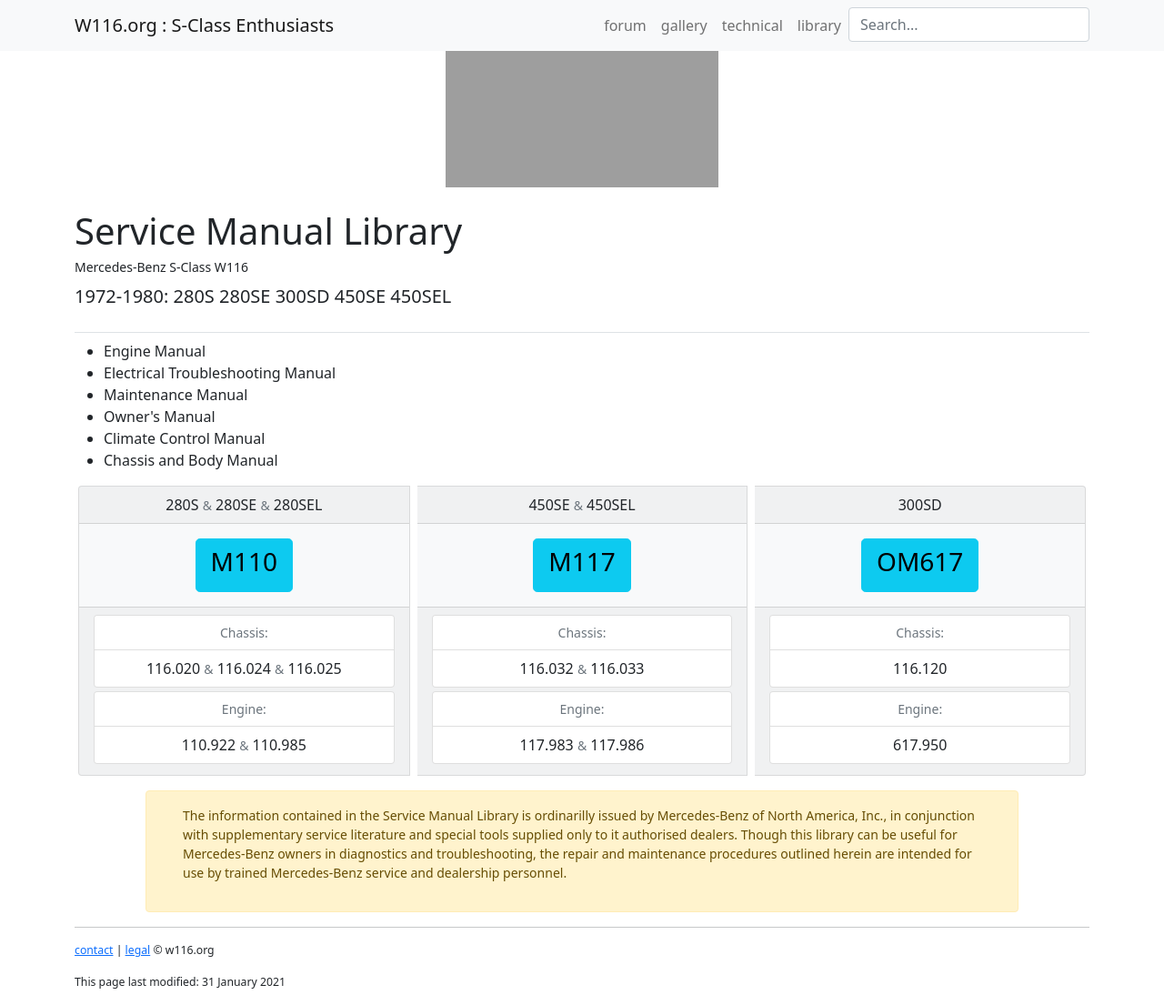
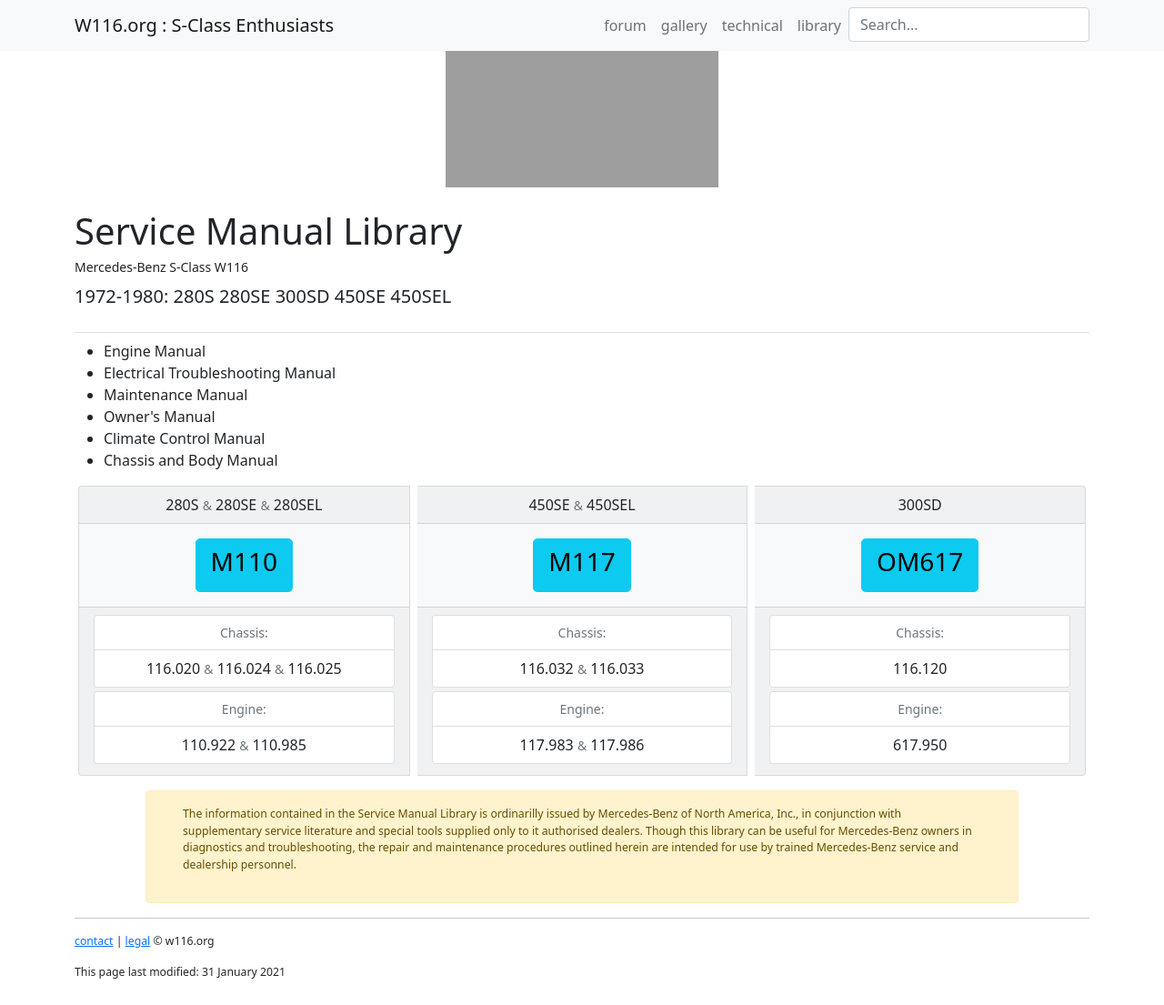
Before and after one commit to W116org/handbook, a Jekyll site: the page built from index.html, in a window 1280 px wide. Shown: the whole page at 91% size. Built offline with Jekyll 4.4.1, drawn with Linux system fonts in a browser that asks for light colours; comment, search, counter and statistics services are not loaded; grey boxes are pictures that could not be loaded.

Commit message:
Update disclaimer.html

```diff
--- a/_includes/disclaimer.html
+++ b/_includes/disclaimer.html
@@ -1,4 +1,4 @@
-<div id="disclaimer" class="container alert alert-warning w-75">
+<div id="disclaimer" class="small container alert alert-warning w-75">
 
     <p class="small px-4">The information contained in the Service Manual Library is ordinarilly issued by Mercedes-Benz of North America, Inc., in conjunction with supplementary service literature and special tools supplied only to it authorised dealers. Though this library can be useful for Mercedes-Benz owners in diagnostics and troubleshooting, the repair and maintenance procedures outlined herein are intended for use by trained Mercedes-Benz service and dealership personnel.</p>
 
```
